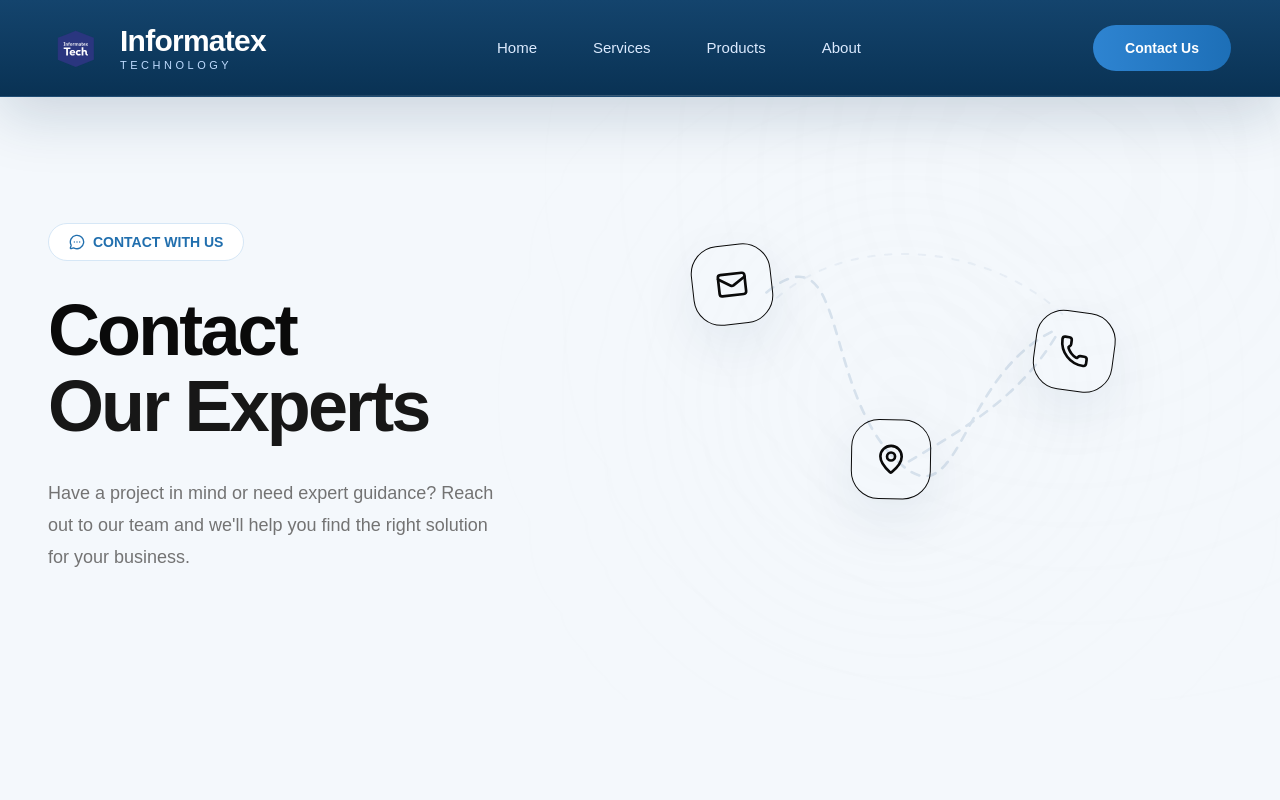
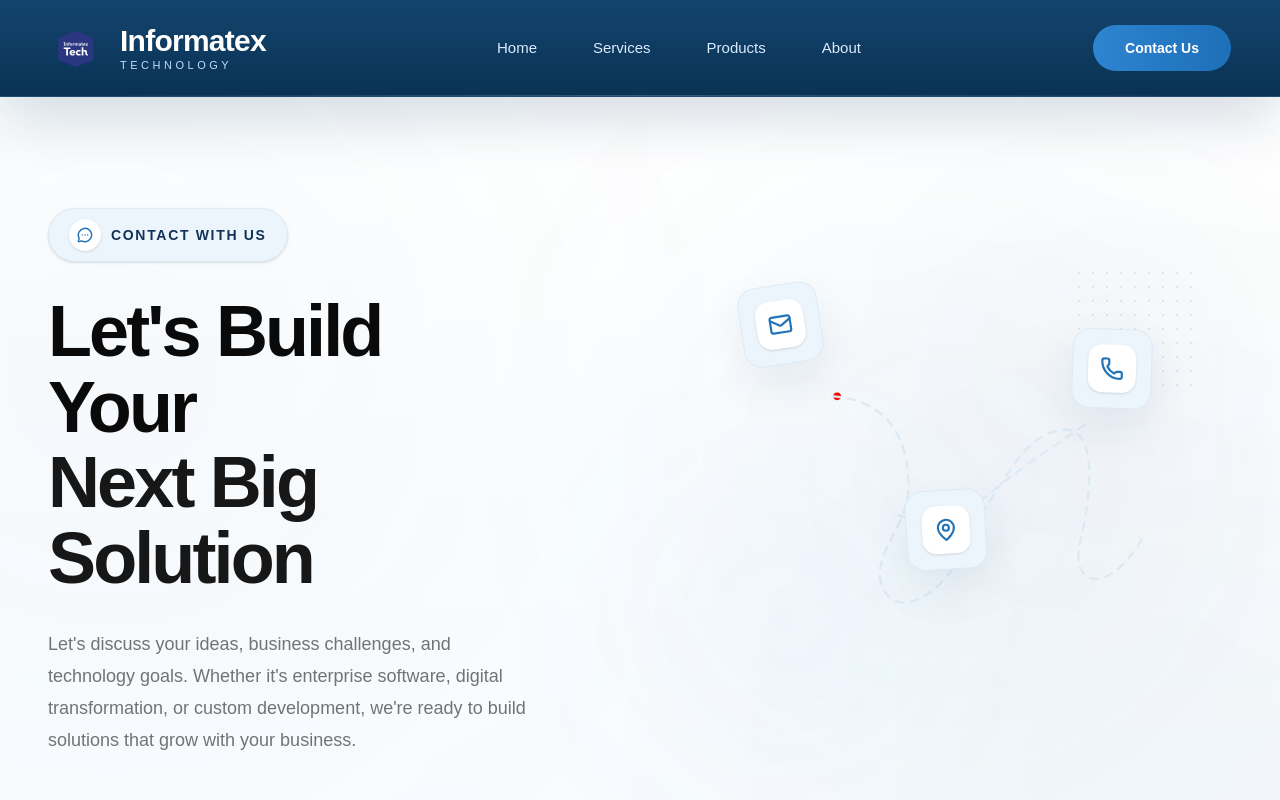
Before and after one commit to Groot-001/Informatex-Updated, a React (Vite) app: page /contact in a window 1280 px wide. Shown: the top 800 px of the page. Built offline with nearby package versions, Linux system fonts and the light colour scheme.

Commit message:
ContactUspage redesign

```diff
--- a/src/components/sections/contact/hero/BackgroundGlow.tsx
+++ b/src/components/sections/contact/hero/BackgroundGlow.tsx
@@ -1,44 +1,78 @@
 export default function BackgroundGlow() {
   return (
     <>
-      {/* Center Glow */}
+      {/* ================================================= */}
+      {/* Main Center Glow */}
+      {/* ================================================= */}
 
       <div
         className="
+          pointer-events-none
+
           absolute
+
           left-1/2
           top-1/2
 
-          h-[360px]
-          w-[360px]
+          h-[24rem]
+          w-[24rem]
 
           -translate-x-1/2
           -translate-y-1/2
 
           rounded-full
 
-          bg-secondary/10
+          bg-[#2374B6]/8
 
-          blur-[130px]
+          blur-[140px]
         "
       />
 
-      {/* Top Right */}
+      {/* ================================================= */}
+      {/* Top Right Glow */}
+      {/* ================================================= */}
 
       <div
         className="
+          pointer-events-none
+
           absolute
-          top-10
+
           right-10
+          top-8
 
-          h-40
-          w-40
+          h-48
+          w-48
 
           rounded-full
 
-          bg-brand/5
+          bg-[#113358]/5
 
-          blur-3xl
+          blur-[110px]
+        "
+      />
+
+      {/* ================================================= */}
+      {/* Bottom Left Glow */}
+      {/* ================================================= */}
+
+      <div
+        className="
+          pointer-events-none
+
+          absolute
+
+          bottom-6
+          left-8
+
+          h-44
+          w-44
+
+          rounded-full
+
+          bg-[#67B7F7]/8
+
+          blur-[100px]
         "
       />
     </>
--- a/src/components/sections/contact/hero/ConnectionPath.tsx
+++ b/src/components/sections/contact/hero/ConnectionPath.tsx
@@ -9,55 +9,77 @@ const ConnectionPath = forwardRef<SVGSVGElement>(
         viewBox="0 0 600 360"
         fill="none"
       >
+        <circle cx="185" cy="90" r="4" fill="red" />
+        <circle cx="320" cy="245" r="4" fill="blue" />
+
         {/* Email → Location */}
 
         <path
           d="
-    M170 80
-    C250 15,
-      220 180,
-      300 245
+    M180 90
 
-    C355 290,
-      355 155,
-      445 115
+    C250 95,
+      260 150,
+      260 185
+
+    C260 230,
+      215 260,
+      235 295
+
+    C250 320,
+      290 305,
+      320 250
   "
-          stroke="rgb(214 225 236)"
+          fill="none"
+          stroke="#DCEAF6"
           strokeWidth="2.5"
           strokeDasharray="8 8"
           strokeLinecap="round"
-          fill="none"
         />
 
         {/* Location → Phone */}
 
         <path
           d="
-          M305 240
-          C355 210,
-          410 180,
-          445 120
-        "
-          stroke="rgb(214 225 236)"
+    M300 245
+    C360 210,
+      365 130,
+      425 125
+
+    C455 125,
+      455 180,
+      440 245
+
+    C430 290,
+      470 300,
+      505 240
+  "
+          fill="none"
+          stroke="#DCEAF6"
           strokeWidth="2.5"
           strokeDasharray="8 8"
           strokeLinecap="round"
         />
 
-        {/* Email → Phone */}
+        {/* Phone → Location */}
 
         <path
           d="
-          M180 85
-          C255 20,
-          385 35,
-          455 105
-        "
-          stroke="rgb(225 233 242)"
-          strokeWidth="2"
-          strokeDasharray="6 10"
+    M445 120
+
+    C410 145,
+      360 175,
+      320 215
+
+    C295 235,
+      275 225,
+      250 215
+  "
+          fill="none"
+          stroke="#DCEAF6"
+          strokeWidth="2.5"
+          strokeDasharray="8 8"
           strokeLinecap="round"
-          opacity="0.65"
         />
       </svg>
     );
--- a/src/components/sections/contact/hero/ContactBadge.tsx
+++ b/src/components/sections/contact/hero/ContactBadge.tsx
@@ -6,25 +6,65 @@ export default function ContactBadge() {
       className="
         inline-flex
         items-center
-        gap-2
+        gap-2.5
+
         rounded-full
+
         border
-        border-[#D6E7F6]
-        bg-white
+        border-[#DCEAF6]
+
+        bg-[#EDF5FC]
+
         px-5
-        py-2
+        py-2.5
+
+        shadow-sm
+
+        transition-all
+        duration-300
+
+        hover:border-[#2374B6]/30
+        hover:shadow-md
       "
     >
-      <MessageCircleMore className="h-4 w-4 text-[#216FAE]" />
+      <div
+        className="
+          flex
+          h-8
+          w-8
+
+          items-center
+          justify-center
+
+          rounded-full
+
+          bg-white
+
+          shadow-sm
+        "
+      >
+        <MessageCircleMore
+          className="
+            h-4
+            w-4
+
+            text-[#2374B6]
+          "
+          strokeWidth={2.2}
+        />
+      </div>
 
       <span
         className="
           text-sm
           font-semibold
-          text-[#216FAE]
+          uppercase
+          tracking-[0.12em]
+
+          text-[#113358]
         "
       >
-        CONTACT WITH US
+        Contact With Us
       </span>
     </div>
   );
--- a/src/components/sections/contact/hero/ContactDescription.tsx
+++ b/src/components/sections/contact/hero/ContactDescription.tsx
@@ -3,8 +3,9 @@ import { typography } from "@/design-system/typography";
 export default function ContactDescription() {
   return (
     <p className={typography.hero.description}>
-      Have a project in mind or need expert guidance? Reach out to our team and
-      we'll help you find the right solution for your business.
+      Let's discuss your ideas, business challenges, and technology goals.
+      Whether it's enterprise software, digital transformation, or custom
+      development, we're ready to build solutions that grow with your business.
     </p>
   );
 }
--- a/src/components/sections/contact/hero/ContactHeading.tsx
+++ b/src/components/sections/contact/hero/ContactHeading.tsx
@@ -3,9 +3,9 @@ import { typography } from "@/design-system/typography";
 export default function ContactHeading() {
   return (
     <h1 className={`${typography.hero.title} mt-8`}>
-      Contact
+      Let's Build Your
       <br />
-      <span className="text-primary">Our Experts</span>
+      <span className="text-primary">Next Big Solution</span>
     </h1>
   );
 }
--- a/src/components/sections/contact/hero/ContactHero.tsx
+++ b/src/components/sections/contact/hero/ContactHero.tsx
@@ -13,50 +13,54 @@ export default function ContactHero() {
         relative
         overflow-hidden
 
-        bg-soft
+        bg-[linear-gradient(180deg,#FFFFFF_0%,#F8FBFE_100%)]
       "
     >
-      {/* ================= Background Glow ================= */}
-
-      <div className="pointer-events-none absolute inset-0 overflow-hidden">
-        {/* Right Glow */}
+      {/* ================================================= */}
+      {/* Background Glow */}
+      {/* ================================================= */}
 
       <div
         className="
+          pointer-events-none
           absolute
-            -top-32
-            right-0
 
-            h-[420px]
-            w-[420px]
+          -left-40
+          top-0
+
+          h-[34rem]
+          w-[34rem]
 
           rounded-full
 
-            bg-secondary/10
+          bg-[#2374B6]/5
 
-            blur-[160px]
+          blur-[180px]
         "
       />
 
-        {/* Left Glow */}
-
       <div
         className="
+          pointer-events-none
           absolute
-            bottom-0
-            left-0
 
-            h-[300px]
-            w-[300px]
+          -right-32
+          bottom-[-8rem]
+
+          h-[30rem]
+          w-[30rem]
 
           rounded-full
 
-            bg-brand/5
+          bg-[#113358]/5
 
-            blur-[140px]
+          blur-[170px]
         "
       />
-      </div>
+
+      {/* ================================================= */}
+      {/* Content */}
+      {/* ================================================= */}
 
       <Container size="xl" className="relative z-10">
         <div
@@ -64,17 +68,25 @@ export default function ContactHero() {
             grid
             items-center
 
-            gap-12
+            gap-16
 
-            lg:grid-cols-12
-            lg:gap-16
+            lg:grid-cols-[0.95fr_1.05fr]
+            lg:gap-20
 
-            xl:gap-20
+            xl:gap-24
           "
         >
-          {/* ================= Left ================= */}
+          {/* ================================================= */}
+          {/* Left */}
+          {/* ================================================= */}
 
-          <div className="lg:col-span-5">
+          <div
+            className="
+              max-w-xl
+
+              lg:pr-6
+            "
+          >
             <ContactBadge />
 
             <ContactHeading />
@@ -82,9 +94,21 @@ export default function ContactHero() {
             <ContactDescription />
           </div>
 
-          {/* ================= Right ================= */}
+          {/* ================================================= */}
+          {/* Right */}
+          {/* ================================================= */}
 
-          <div className="lg:col-span-7">
+          <div
+            className="
+              relative
+
+              hidden
+
+              lg:flex
+              lg:items-center
+              lg:justify-center
+            "
+          >
             <ContactIllustration />
           </div>
         </div>
--- a/src/components/sections/contact/hero/ContactIllustration.tsx
+++ b/src/components/sections/contact/hero/ContactIllustration.tsx
@@ -13,34 +13,74 @@ export default function ContactIllustration() {
 
         hidden
 
-        h-[380px]
+        h-[480px]
         w-full
 
-        lg:block
+        lg:flex
+        lg:items-center
+        lg:justify-center
       "
     >
+      {/* ================================================= */}
+      {/* Background */}
+      {/* ================================================= */}
+
       <BackgroundGlow />
 
-      <DotPattern />
+      <DotPattern
+        className="
+          right-8
+          top-6
+        "
+      />
+
+      {/* ================================================= */}
+      {/* Connection */}
+      {/* ================================================= */}
 
       <ConnectionPath />
+
+      {/* ================================================= */}
+      {/* Floating Cards */}
+      {/* ================================================= */}
+
+      {/* Email */}
 
       <FloatingCard
         icon={Mail}
         delay={0}
-        className="left-[18%] top-[12%] -rotate-6"
+        className="
+          left-[14%]
+          top-[10%]
+
+          -rotate-6
+        "
       />
+
+      {/* Location */}
 
       <FloatingCard
         icon={MapPin}
-        delay={0.8}
-        className="left-[42%] top-[58%]"
+        delay={0.5}
+        className="
+          left-1/2
+          top-[52%]
+
+          -translate-x-1/2
+        "
       />
+
+      {/* Phone */}
 
       <FloatingCard
         icon={Phone}
-        delay={1.6}
-        className="right-[18%] top-[28%] rotate-6"
+        delay={1}
+        className="
+          right-[14%]
+          top-[18%]
+
+          rotate-6
+        "
       />
     </div>
   );
--- a/src/components/sections/contact/hero/DotPattern.tsx
+++ b/src/components/sections/contact/hero/DotPattern.tsx
@@ -1,20 +1,27 @@
-export default function DotPattern() {
+interface DotPatternProps {
+  className?: string;
+}
+
+export default function DotPattern({ className = "" }: DotPatternProps) {
   return (
     <div
-      className="
+      className={`
+        pointer-events-none
+
         absolute
-
-        right-8
-        top-6
 
         h-32
         w-32
 
-        opacity-40
+        opacity-60
 
-        [background-image:radial-gradient(rgb(var(--secondary))_1.4px,transparent_1.4px)]
-        [background-size:14px_14px]
-      "
+        ${className}
+      `}
+      style={{
+        backgroundImage:
+          "radial-gradient(circle, rgba(35,116,182,.22) 1.4px, transparent 1.4px)",
+        backgroundSize: "14px 14px",
+      }}
     />
   );
 }
--- a/src/components/sections/contact/hero/FloatingCard.tsx
+++ b/src/components/sections/contact/hero/FloatingCard.tsx
@@ -16,23 +16,22 @@ export default function FloatingCard({
     <motion.div
       animate={{
         y: [0, -10, 0],
-        rotate: [0, 2, 0, -2, 0],
+        rotate: [-4, -2, -4],
       }}
       transition={{
-        duration: 4,
+        duration: 5,
         repeat: Infinity,
+        ease: "easeInOut",
         delay,
-        ease: "easeInOut",
       }}
       whileHover={{
-        y: -10,
-        scale: 1.08,
+        y: -8,
+        rotate: 0,
+        scale: 1.06,
       }}
       className={`
+        group
         absolute
-        ${className}
-
-        group
 
         flex
         h-20
@@ -41,38 +40,88 @@ export default function FloatingCard({
         items-center
         justify-center
 
-        rounded-[28px]
+        rounded-2xl
 
         border
-        border-soft
+        border-[#DCEAF6]
 
-        bg-surface
+        bg-[#EDF5FC]
 
-        shadow-brand
+        shadow-[0_18px_45px_rgba(17,51,88,.08)]
+
+        transition-all
+        duration-500
+
+        hover:border-[#2374B6]/30
+        hover:shadow-[0_28px_60px_rgba(17,51,88,.14)]
+
+        ${className}
       `}
     >
+      {/* Background Glow */}
+
       <div
         className="
+          pointer-events-none
+
           absolute
           inset-0
-          rounded-[28px]
-          bg-secondary/5
+
+          rounded-2xl
+
+          bg-gradient-to-br
+          from-white/70
+          to-transparent
+
           opacity-0
-          transition
+
+          transition-opacity
+          duration-500
+
           group-hover:opacity-100
         "
       />
 
-      <Icon
+      {/* Icon */}
+
+      <div
         className="
           relative
 
-          h-8
-          w-8
+          flex
+          h-12
+          w-12
 
-          text-soft
+          items-center
+          justify-center
+
+          rounded-xl
+
+          bg-white
+
+          shadow-sm
+
+          transition-all
+          duration-300
+
+          group-hover:scale-110
         "
-      />
+      >
+        <Icon
+          className="
+            h-6
+            w-6
+
+            text-[#2374B6]
+
+            transition-transform
+            duration-300
+
+            group-hover:scale-110
+          "
+          strokeWidth={2.2}
+        />
+      </div>
     </motion.div>
   );
 }
```
Also changed, not shown: src/components/sections/about-us/journey-timeline/calendar/TimelineConnector.tsx (+73 -28 lines). Lines whose indentation alone changed are shown as unchanged.
